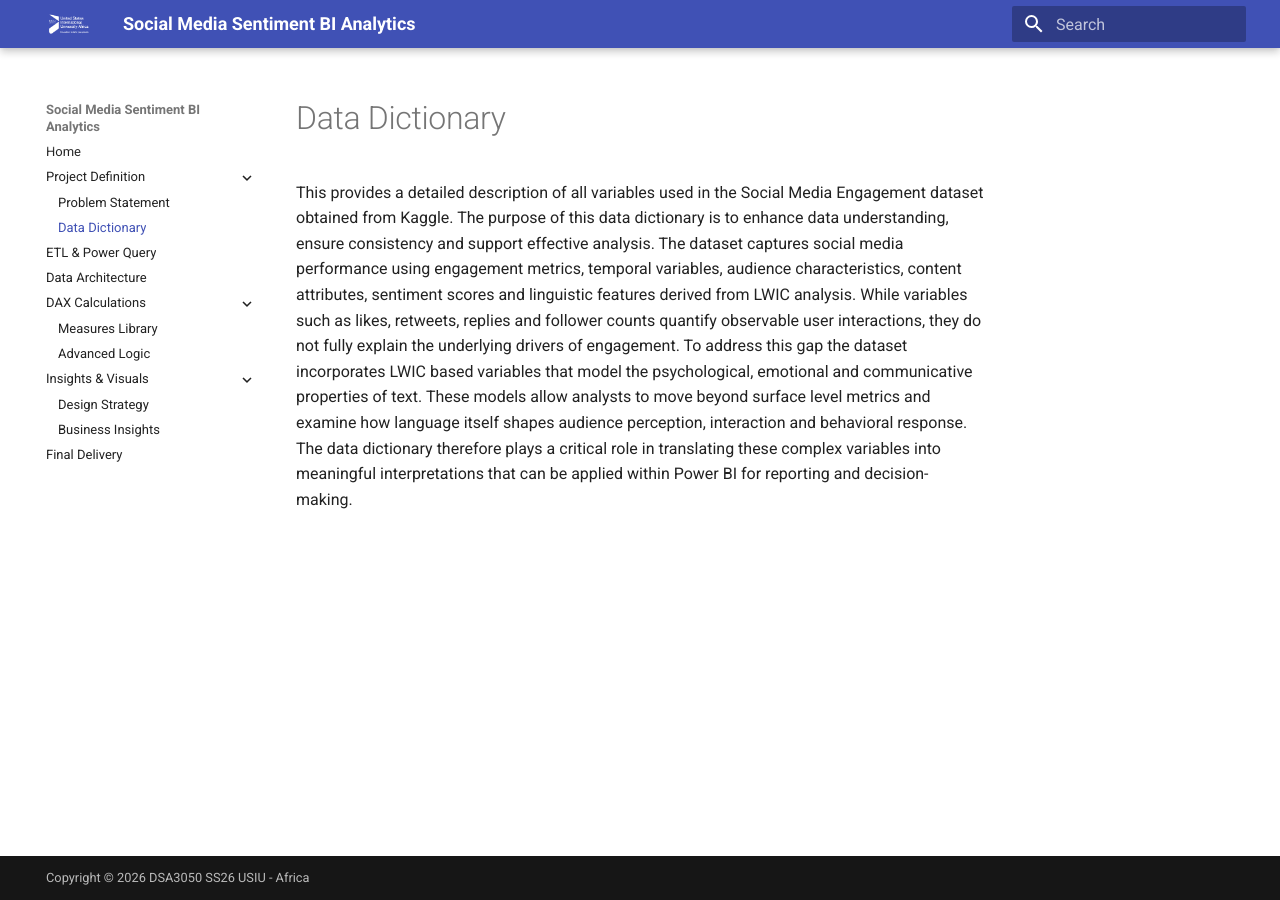
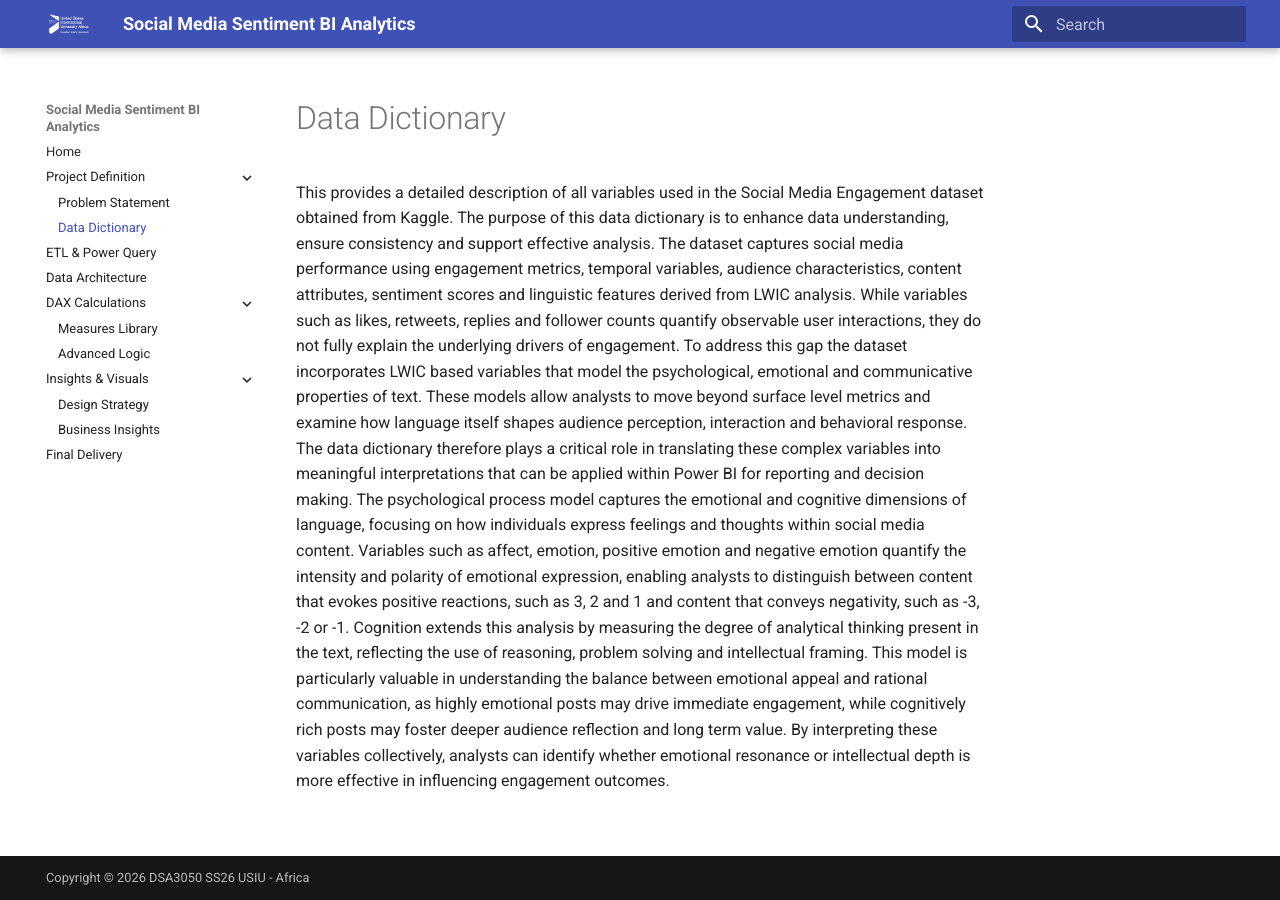
Before and after one commit to mistiusiu/DSA3050_SS26_USIU_BI_Group_Project, an MkDocs documentation site: the page built from docs/project-setup/data-dictionary.md, in a window 1280 px wide. Built offline with MkDocs 1.6.1 and Material for MkDocs 9.7.7, drawn with Linux system fonts in a browser that asks for light colours.

Commit message:
Added files

```diff
--- a/docs/project-setup/data-dictionary.md
+++ b/docs/project-setup/data-dictionary.md
@@ -1,4 +1,5 @@
 This provides a detailed description of all variables used in the Social Media Engagement dataset obtained from Kaggle. The purpose of this data dictionary is to enhance data understanding, ensure consistency and support effective analysis.
 The dataset captures social media performance using engagement metrics, temporal variables, audience characteristics, content attributes, sentiment scores and linguistic features derived from LWIC analysis.
 While variables such as likes, retweets, replies and follower counts quantify observable user interactions, they do not fully explain the underlying drivers of engagement. To address this gap the dataset incorporates LWIC based variables that model the psychological, emotional and communicative properties of text.
-These models allow analysts to move beyond surface level metrics and examine how language itself shapes audience perception, interaction and behavioral response. The data dictionary therefore plays a critical role in translating these complex variables into meaningful interpretations that can be applied within Power BI for reporting and decision-making.
+These models allow analysts to move beyond surface level metrics and examine how language itself shapes audience perception, interaction and behavioral response. The data dictionary therefore plays a critical role in translating these complex variables into meaningful interpretations that can be applied within Power BI for reporting and decision making.
+The psychological process model captures the emotional and cognitive dimensions of language, focusing on how individuals express feelings and thoughts within social media content. Variables such as affect, emotion, positive emotion and negative emotion quantify the intensity and polarity of emotional expression, enabling analysts to distinguish between content that evokes positive reactions, such as 3, 2 and 1 and content that conveys negativity, such as -3, -2 or -1. Cognition extends this analysis by measuring the degree of analytical thinking present in the text, reflecting the use of reasoning, problem solving and intellectual framing. This model is particularly valuable in understanding the balance between emotional appeal and rational communication, as highly emotional posts may drive immediate engagement, while cognitively rich posts may foster deeper audience reflection and long term value. By interpreting these variables collectively, analysts can identify whether emotional resonance or intellectual depth is more effective in influencing engagement outcomes.
```
